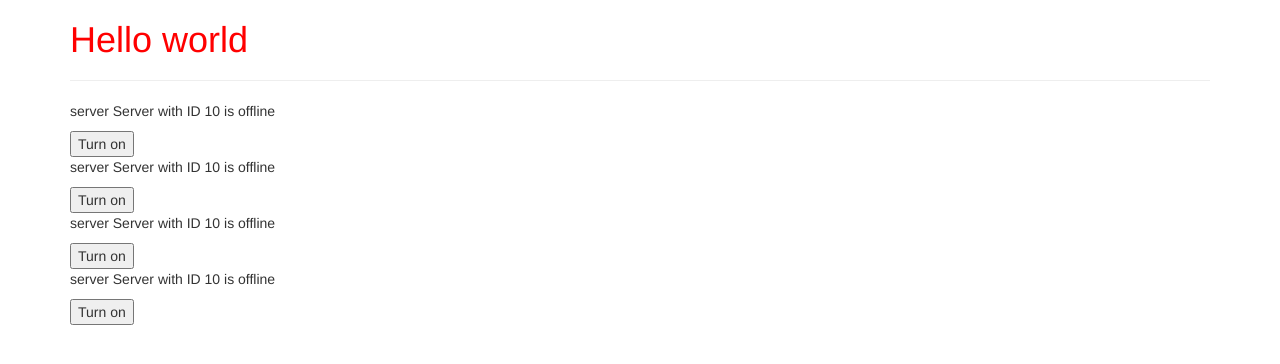
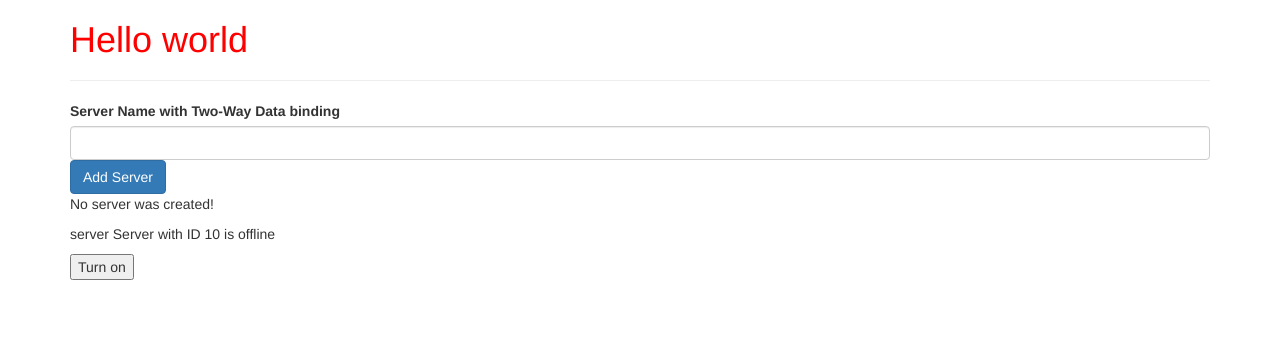
Before and after one commit to alissonzampietro/play-angular, an Angular app: page / in a window 1280 px wide. Shown: the top 364 px of the page. Built offline with nearby package versions, Linux system fonts and the light colour scheme.

Commit message:
feat: finishing databinding examples

```diff
--- /dev/null
+++ b/src/app/activities/activities.component.html
@@ -0,0 +1,3 @@
+<hr>
+<h1>Activities</h1>
+<app-binding-values></app-binding-values>
--- /dev/null
+++ b/src/app/activities/binding-values/binding-values.component.ts
@@ -0,0 +1,28 @@
+import { Component } from '@angular/core';
+
+@Component({
+  selector: 'app-binding-values',
+  template: `
+  <h3>Activity to practice Databinding</h3>
+
+  <input
+      type="text"
+      class="form-control"
+      [(ngModel)]="username"
+  >
+
+  <p>{{username}}</p>
+
+  <button class="btn btn-primary" [disabled]="username == ''" (click)="onResetUser()">Clear</button>
+
+  `
+})
+export class BindingValuesComponent {
+
+  username = "";
+
+  onResetUser() {
+    this.username = '';
+  }
+
+}
--- a/src/app/app.component.html
+++ b/src/app/app.component.html
@@ -4,7 +4,11 @@
             <h1>Hello world</h1>
             <hr>
             <app-servers></app-servers>
+            <!-- All examples to be used in the README -->
             <!-- <app-examples></app-examples> -->
+
+            <!-- All activities to submit -->
+            <!-- <app-activities></app-activities> -->
         </div>
     </div>
 </div>
--- a/src/app/servers/servers.component.html
+++ b/src/app/servers/servers.component.html
@@ -1,4 +1,22 @@
+<!-- <label>Server Name</label>
+<input
+    type="text"
+    class="form-control"
+    (input)="onUpdateServerName($event)"
+/>
+<p>{{serverName}}</p> -->
+<label>Server Name with Two-Way Data binding</label>
+<input
+    type="text"
+    class="form-control"
+    [(ngModel)]="serverNameTwoWay"
+/>
+<!-- <p>{{serverNameTwoWay}}</p> -->
+<button
+    class="btn btn-primary"
+    [disabled]="!allowNewServer"
+    (click)="onCreateServer()"
+>Add Server</button>
+<!-- <p [innerText]="allowNewServer"></p> -->
+<p>{{serverCreationStatus}}</p>
 <app-server></app-server>
-<app-server></app-server>
-<app-server></app-server>
-<app-server></app-server>
--- a/src/app/servers/servers.component.ts
+++ b/src/app/servers/servers.component.ts
@@ -1,4 +1,4 @@
-import { Component } from '@angular/core';
+import { Component, Input } from '@angular/core';
 
 @Component({
   selector: 'app-servers',
@@ -7,4 +7,23 @@ import { Component } from '@angular/core';
 })
 export class ServersComponent {
 
+  allowNewServer: boolean = false;
+  serverCreationStatus = "No server was created!";
+  serverName = "";
+  serverNameTwoWay="";
+
+  constructor(){
+    setTimeout(() => {
+      this.allowNewServer = true;
+    }, 2000)
+  }
+
+  onCreateServer() {
+    this.serverCreationStatus = "Server was created! Name is "+this.serverNameTwoWay;
+  }
+
+  onUpdateServerName(event:any) {
+    this.serverName = (<HTMLInputElement>event.target).value;
+  }
+
 }
```
Also changed, not shown: README/dataBinding.md (added, +34 -0 lines), README/twoWayDataBinding.md (deleted, +0 -19 lines), src/app/activities/activities.component.ts (added, +9 -0 lines), src/app/activities/activities.module.ts (added, +23 -0 lines), src/app/app.module.ts (+6 -1 lines), README/directives.md (added), 1 other file (tests, documents, lock files or other folders).
